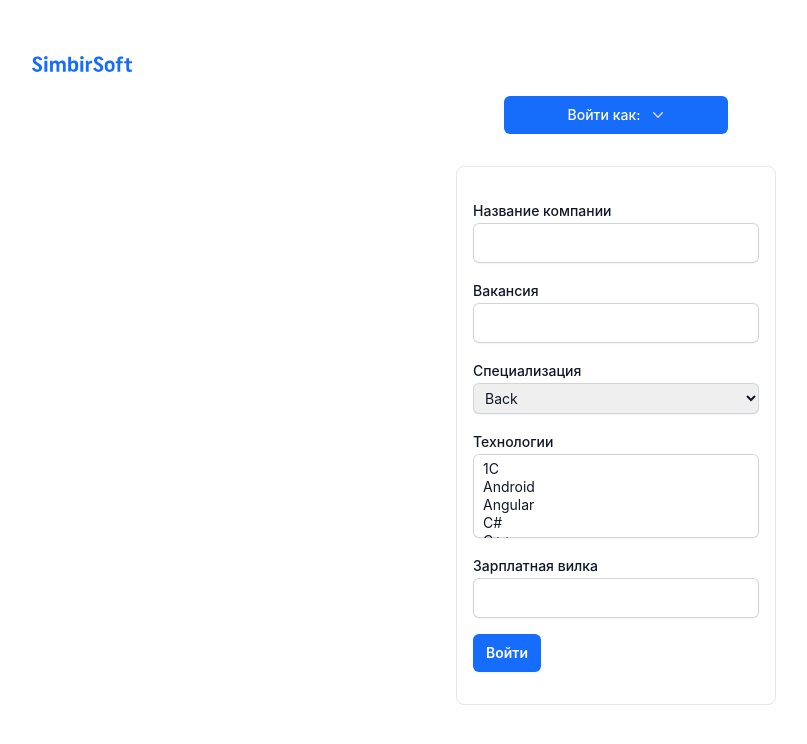
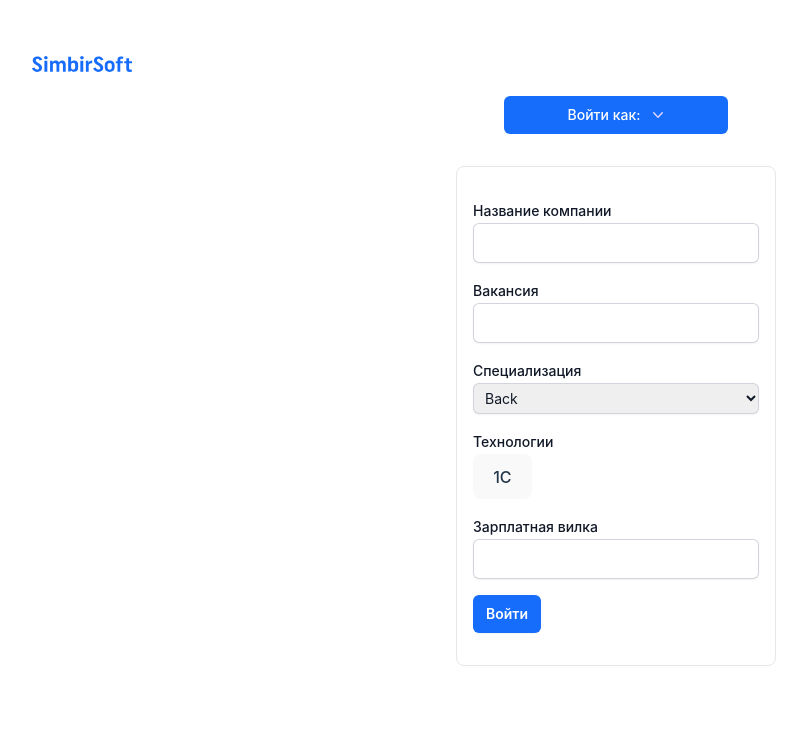
Before and after one commit to SukhorukovS/hackathon-pure-staff, a React (Vite) app: page / in a window 1280 px wide. Shown: the top 744 px of the page, without its empty margins (24-831 px from the left). Built offline with nearby package versions, Linux system fonts and the light colour scheme.

Commit message:
add select

```diff
--- a/src/components/RegistrationForm/CompanyForm/CompanyForm.tsx
+++ b/src/components/RegistrationForm/CompanyForm/CompanyForm.tsx
@@ -1,7 +1,8 @@
-import { FC } from "react"
+import { FC, useState } from "react"
 import { observer } from "mobx-react-lite"
 
 import { useForm, SubmitHandler } from "react-hook-form"
+import { Listbox } from '@headlessui/react'
 
 import { SpecializationEnum } from "../../../store/types"
 import mainStore from "../../../store/mainStore"
@@ -18,6 +19,8 @@ export const CompanyForm: FC = observer(() => {
   const { register, handleSubmit } = useForm<IFormInput>()
 
   const { specializationList, techList } = mainStore
+
+  const [selectedItems, setSelectedItems] = useState<string[]>([techList[0]])
 
   const onSubmit: SubmitHandler<IFormInput> = (data) => console.log(data)
 
@@ -41,11 +44,18 @@ export const CompanyForm: FC = observer(() => {
       </div>
       <div className="my-4">
         <label className="label">Технологии</label>
-        <select {...register("requirements")} className="select" multiple>
-          {techList.map(tech => (
-            <option key={tech} value={tech}>{tech}</option>
-          ))}
-        </select>
+        <Listbox as='div' {...register("requirements")}  value={selectedItems} onChange={setSelectedItems} multiple>
+          <Listbox.Button>
+            {selectedItems?.map((item) => item).join(', ')}
+          </Listbox.Button>
+          <Listbox.Options>
+            {techList.map(item => (
+              <Listbox.Option key={item} value={item}>
+                {item}
+              </Listbox.Option>
+            ))}
+          </Listbox.Options>
+        </Listbox>
       </div>
       <div className="my-4">
         <label className="label">Зарплатная вилка</label>
--- /dev/null
+++ b/src/components/Select/Select.tsx
@@ -0,0 +1,25 @@
+import { FC, useState, InputHTMLAttributes } from 'react'
+import { Listbox } from '@headlessui/react'
+
+interface Props extends InputHTMLAttributes<HTMLInputElement> {
+  itemList: string[]
+}
+
+export const Select: FC<Props> = ({itemList, ...rest}) => {
+  const [selectedItems, setSelectedItems] = useState<string[]>([itemList[0]])
+
+  return (
+    <Listbox as='div' {...rest}  value={selectedItems} onChange={setSelectedItems} multiple>
+      <Listbox.Button>
+        {selectedItems?.map((item) => item).join(', ')}
+      </Listbox.Button>
+      <Listbox.Options>
+        {itemList.map(item => (
+          <Listbox.Option key={item} value={item}>
+            {item}
+          </Listbox.Option>
+        ))}
+      </Listbox.Options>
+    </Listbox>
+  )
+}
```
